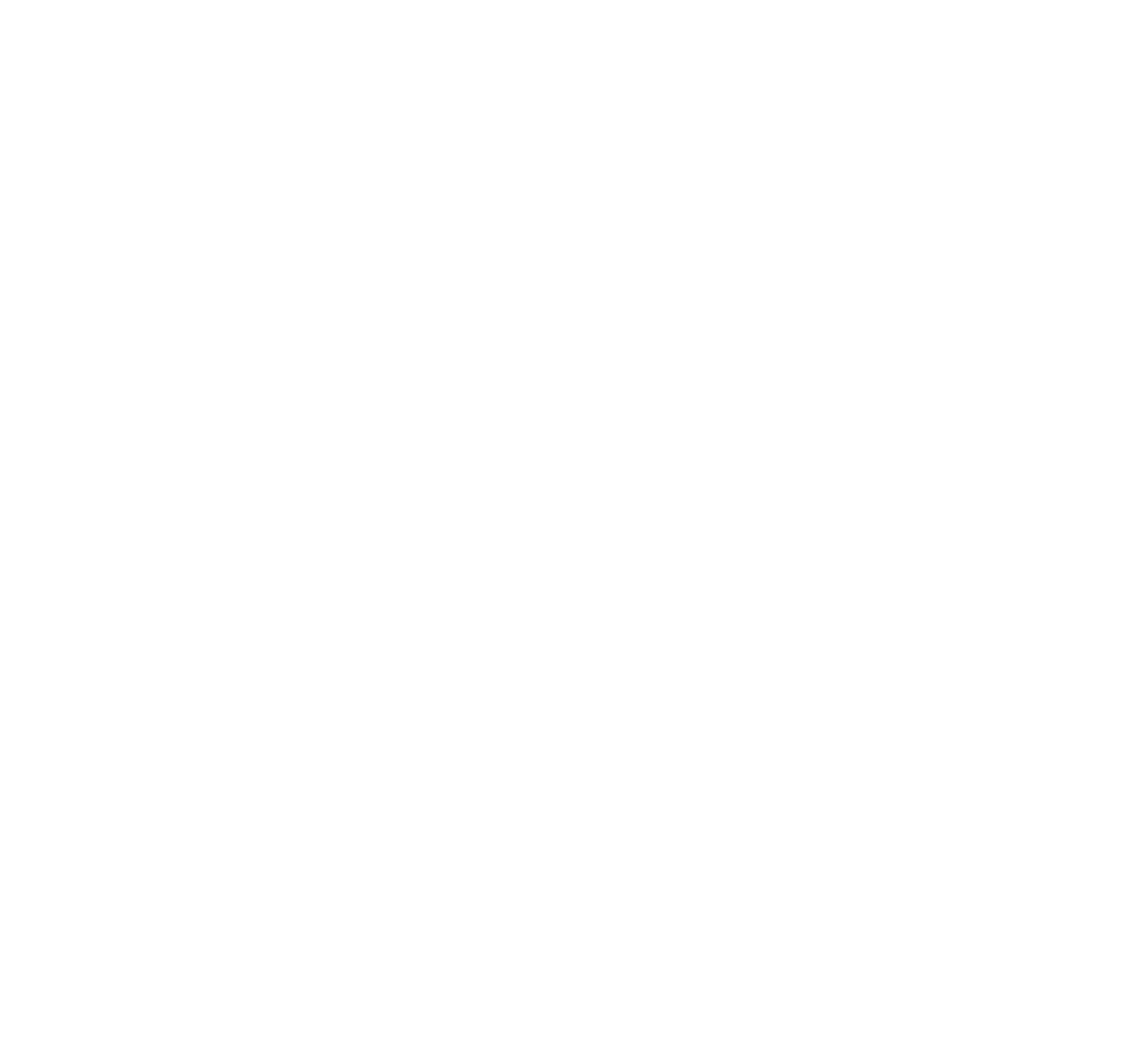
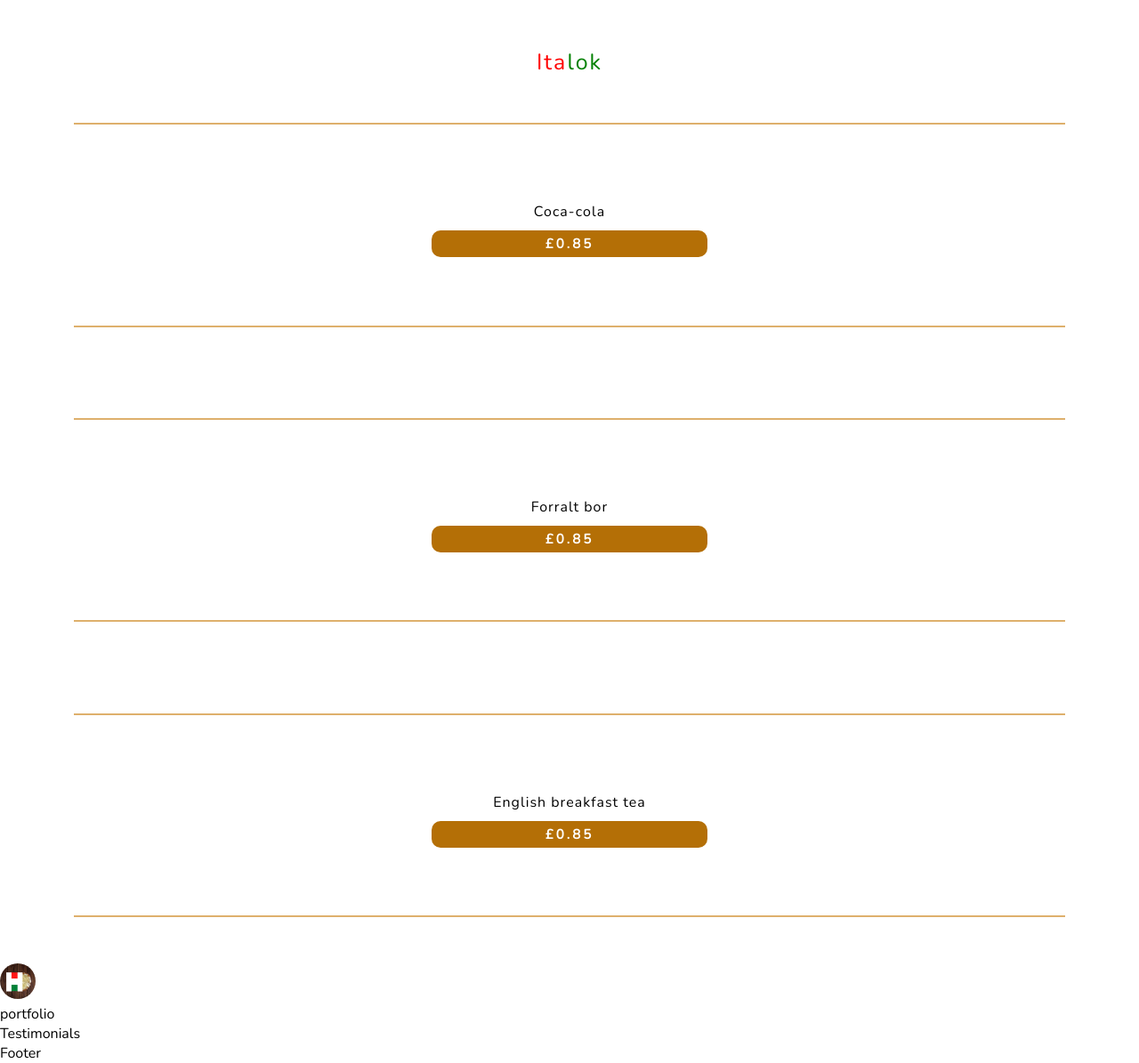
Before and after one commit to azotamiota/hungarian-langos, a React (Create React App) app: page / in a window 1280 px wide. Shown: the part 10514-11709 px from the top of the page at 89% size. Before the commit the page ends 10225 px from the top, so only its background shows below. Built offline with nearby package versions, Linux system fonts and the light colour scheme.

Commit message:
update products with drinks

```diff
--- a/src/components/Products.jsx
+++ b/src/components/Products.jsx
@@ -4,7 +4,7 @@
 
 export default function Products() {
   return <>
-  <div id='street-food' className='products'>
+    <div id='street-food' className='products'>
     <header><span className='red-letters'>Street</span><span className='green-letters'>food</span></header>
     <div className="cards-class">
         <div className="food-card first-group-card">
@@ -44,6 +44,28 @@
           <div className="price">£4.15</div>
         </div>
     </div>
-  </div>;
+  </div>
+  <Separator />
+  <div id='drinks' className='products'>
+    <header><span className='red-letters'>Ita</span><span className='green-letters'>lok</span></header>
+    <div className="cards-class">
+        <div className="food-card first-group-card">
+          <div className="drink-photo"></div>
+          <div className="food-card-description">Coca-cola</div>
+          <div className="price">£0.85</div>
+        </div>
+        <div className="food-card">
+          <div className="drink-photo"></div>
+          <div className="food-card-description">Forralt bor</div>
+          <div className="price">£0.85</div>
+        </div>
+        <div className="food-card last-group-card">
+          <div className="drink-photo"></div>
+          <div className="food-card-description">English breakfast tea</div>
+          <div className="price">£0.85</div>
+        </div>
+    </div>
+  </div>
+  <Separator />
   </>
 }
```
